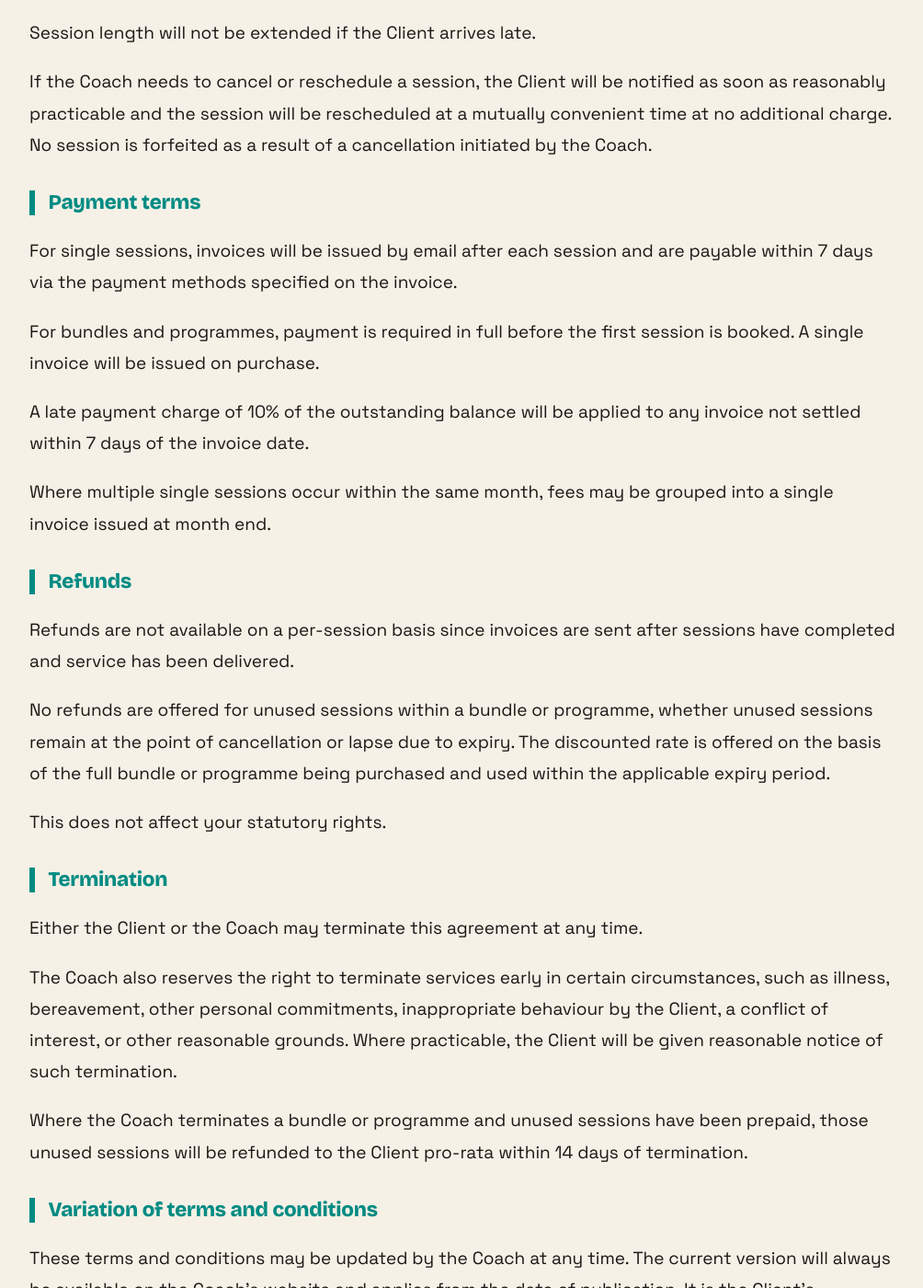
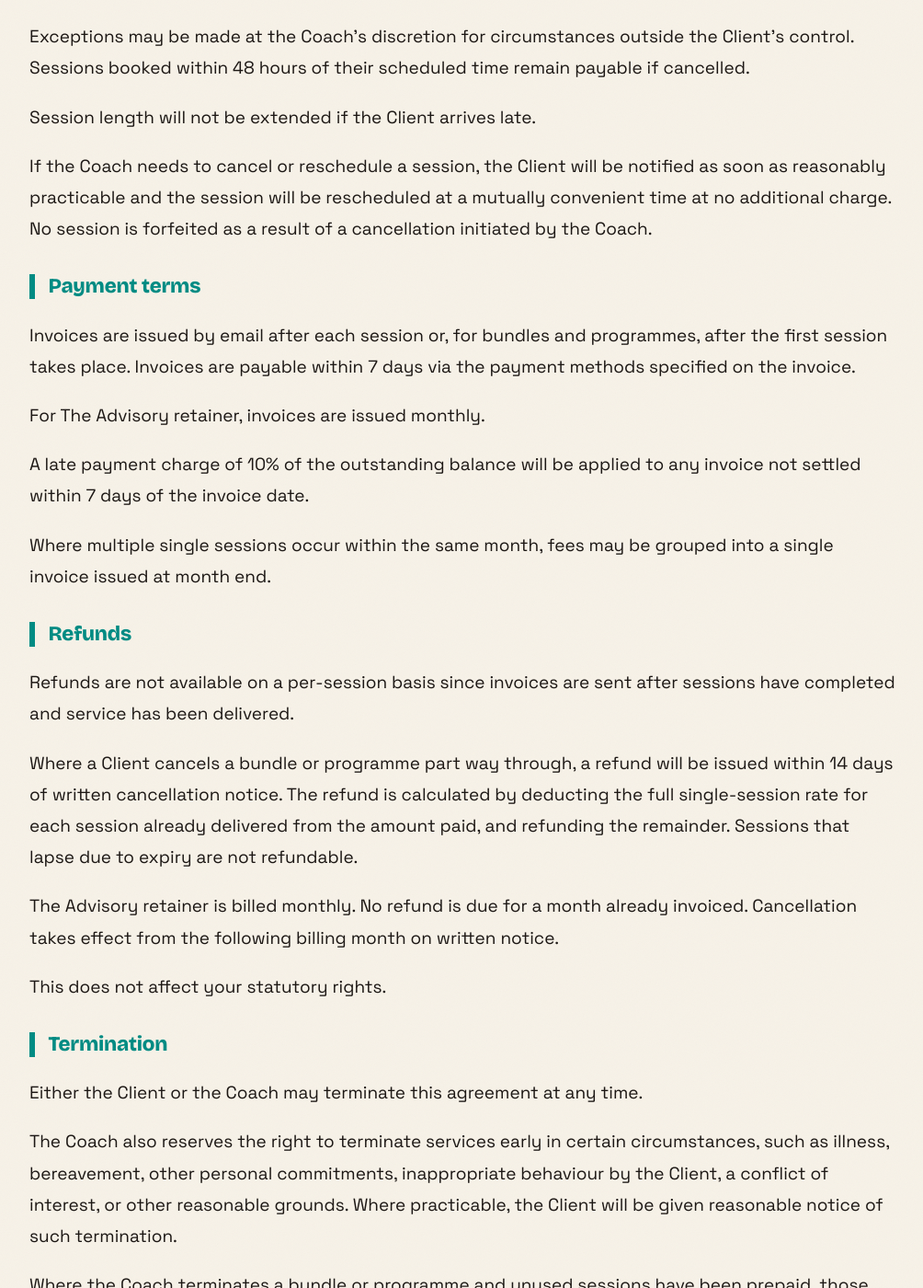
Before and after one commit to outragedpinkracoon/outragedpinkracoon.github.io, a Jekyll site: the page built from pages/coaching-disclaimer-and-terms.md, in a window 1280 px wide and 1400 px high, scrolled down 5961 px. Shown: the whole window at 92% size, without its empty margins (136-1140 px from the left). Built offline with Jekyll 4.4.1, drawn with Linux system fonts in a browser that asks for light colours; comment, search, counter and statistics services are not loaded; some of the changed text lies outside the part shown.

Commit message:
Update T&Cs and founders page to reflect current pricing and payment terms
- Fix executive pricing table: correct 6-session price to £5,000, add The Advisory at £500/mo with existing-client gate
- Update payment terms: all packages invoiced after, monthly billing for The Advisory
- Update refund policy: bundle cancellations refunded at full single-session rate for delivered sessions, remainder refunded within 14 days
- Add Advisory cancellation terms
- Remove incorrect "payment before booking" line from founders page

Co-Authored-By: Claude Sonnet 4.6 <noreply@anthropic.com>

```diff
--- a/pages/coaching-disclaimer-and-terms.md
+++ b/pages/coaching-disclaimer-and-terms.md
@@ -75,13 +75,16 @@ All fees are VAT exempt. In return for the fees payable by the Client (or by a t
 
 #### Executive coaching (founders and CTOs)
 
-| | Per session rate | Bundle/programme price |
-|---|---|---|
-| Single session | £1,000.00 | — |
-| 3-session bundle | — | £2,500.00 (save £500) |
-| 6-session programme | — | £4,500.00 (save £1,500) |
+| | Price |
+|---|---|
+| The Decisive Hour (single session) | £1,000.00 |
+| The Campaign (3 sessions) | £2,500.00 (save £500) |
+| Strategic Partnership (6 sessions) | £5,000.00 (save £1,000) |
+| The Advisory (monthly retainer) | £500.00/mo |
 
-Reduced rates may be agreed on a discretionary basis for self-funding clients — get in touch to discuss.
+The Advisory is available to existing clients only. Clients new to working with Val must book at least one other session before accessing The Advisory.
+
+Reduced rates may be agreed on a discretionary basis for self-funding clients. Get in touch to discuss.
 
 ### Procedure
 Coaching sessions will take place virtually at times mutually agreed between the Coach and the Client. A calendar invitation with a Google Meet link will be provided for each session.
@@ -112,9 +115,9 @@ Session length will not be extended if the Client arrives late.
 If the Coach needs to cancel or reschedule a session, the Client will be notified as soon as reasonably practicable and the session will be rescheduled at a mutually convenient time at no additional charge. No session is forfeited as a result of a cancellation initiated by the Coach.
 
 ### Payment terms
-For single sessions, invoices will be issued by email after each session and are payable within 7 days via the payment methods specified on the invoice.
+Invoices are issued by email after each session or, for bundles and programmes, after the first session takes place. Invoices are payable within 7 days via the payment methods specified on the invoice.
 
-For bundles and programmes, payment is required in full before the first session is booked. A single invoice will be issued on purchase.
+For The Advisory retainer, invoices are issued monthly.
 
 A late payment charge of 10% of the outstanding balance will be applied to any invoice not settled within 7 days of the invoice date.
 
@@ -123,7 +126,9 @@ Where multiple single sessions occur within the same month, fees may be grouped
 ### Refunds
 Refunds are not available on a per-session basis since invoices are sent after sessions have completed and service has been delivered.
 
-No refunds are offered for unused sessions within a bundle or programme, whether unused sessions remain at the point of cancellation or lapse due to expiry. The discounted rate is offered on the basis of the full bundle or programme being purchased and used within the applicable expiry period.
+Where a Client cancels a bundle or programme part way through, a refund will be issued within 14 days of written cancellation notice. The refund is calculated by deducting the full single-session rate for each session already delivered from the amount paid, and refunding the remainder. Sessions that lapse due to expiry are not refundable.
+
+The Advisory retainer is billed monthly. No refund is due for a month already invoiced. Cancellation takes effect from the following billing month on written notice.
 
 This does not affect your statutory rights.
 
```
Also changed, not shown: pages/coaching-founders.md (+1 -1 lines).
